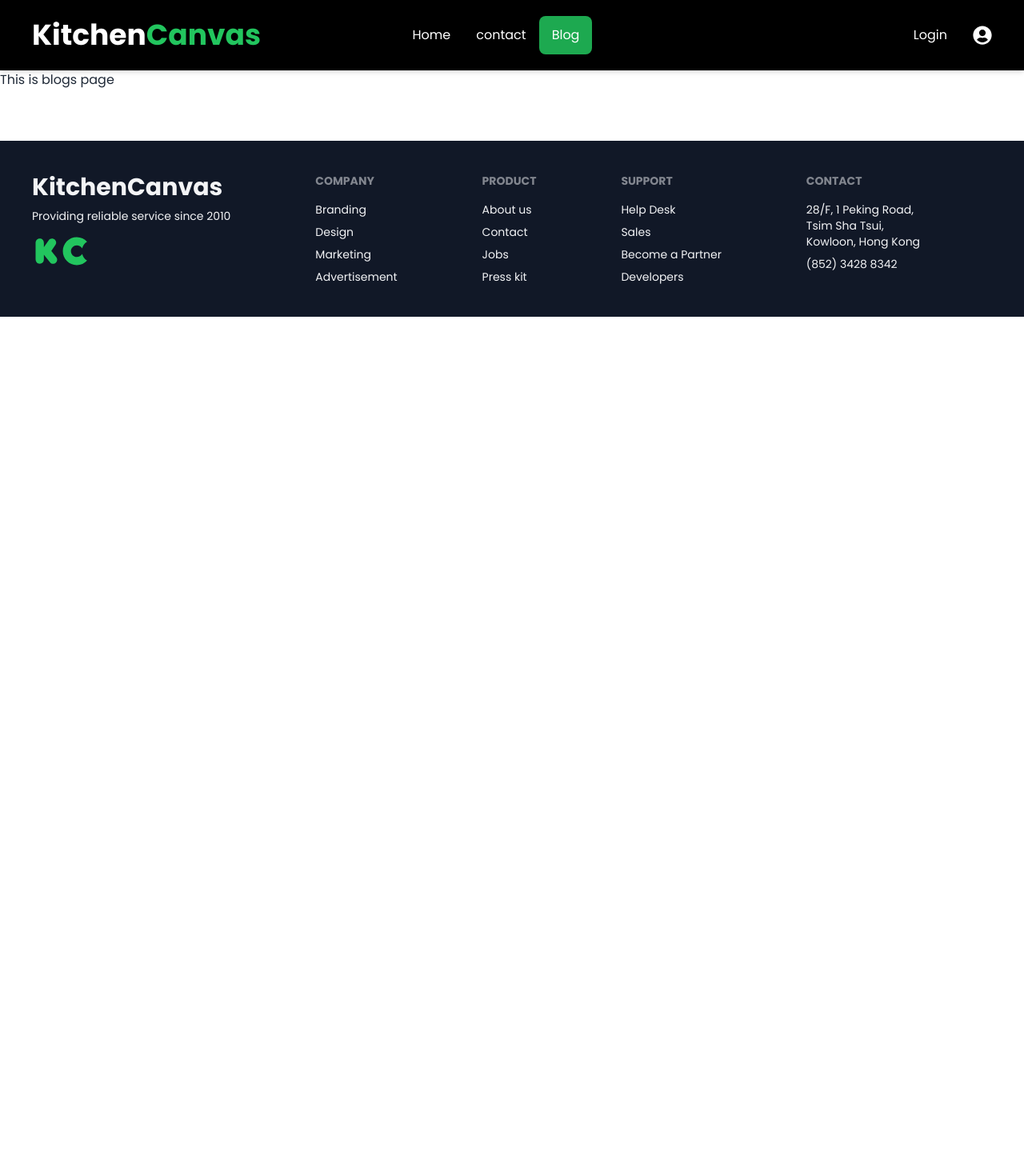
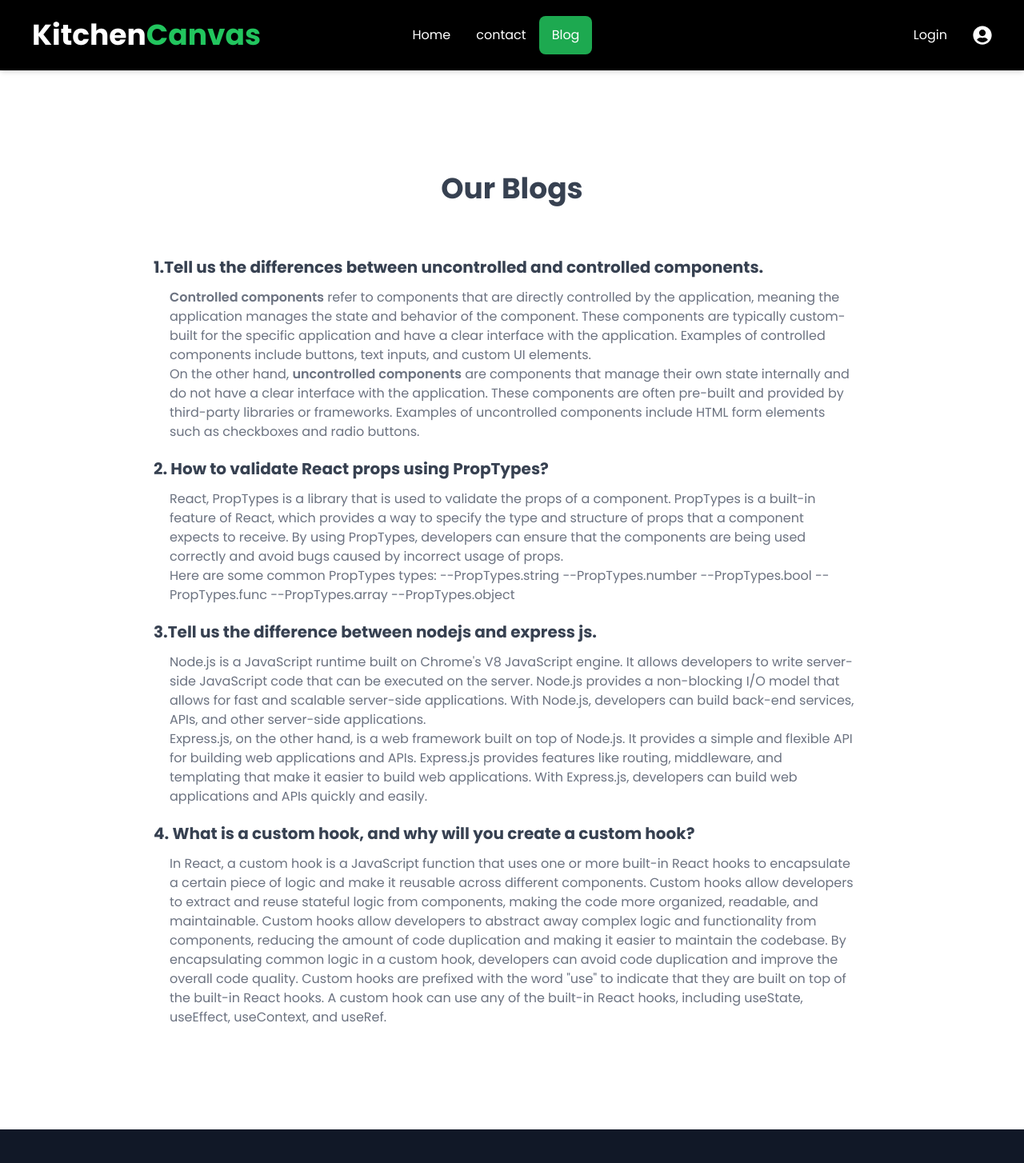
Before and after one commit to lizaafrin/kitchencanvas-client, a React (Vite) app: page /blog in a window 1280 px wide. Shown: the top 1454 px of the page at 80% size. Before the commit the page ends 800 px from the top, so only its background shows below. Built offline with nearby package versions, Linux system fonts and the light colour scheme; no server answers.

Commit message:
chef info card created

```diff
--- a/package.json
+++ b/package.json
@@ -16,6 +16,7 @@
     "react": "^18.2.0",
     "react-dom": "^18.2.0",
     "react-icons": "^4.8.0",
+    "react-lazy-load": "^4.0.1",
     "react-router-dom": "^6.11.0",
     "sort-by": "^1.2.0",
     "swiper": "^9.2.4"
--- a/src/pages/Blogs/Blogs.jsx
+++ b/src/pages/Blogs/Blogs.jsx
@@ -1,9 +1,94 @@
-import React from 'react';
+import React from "react";
 
 const Blogs = () => {
   return (
-    <div>
-      <h2>This is blogs page</h2>
+    <div className="">
+      <h2 className="font-bold mb-16 text-4xl pt-32 text-gray-700 text-center">
+        Our Blogs
+      </h2>
+      {/* <img
+        className="absolute rotate-180 top-0 bottom-0"
+        src="/Images/Vector.png"
+      />
+      <img className="absolute right-0 top-0" src="/Images/Vector1.png" /> */}
+      {/* <div className="text-center mb-8">
+          <h2 className="text-gray-700 my-16 font-bold mb-3 text-3xl">
+            Frequently Asked Questions
+          </h2>
+        </div> */}
+      <div className="container lg:max-w-4xl mx-3 lg:mx-auto">
+        <h4 className="text-gray-700 font-bold mb-3 text-xl">
+          1.Tell us the differences between uncontrolled and controlled
+          components.
+        </h4>
+        <p className="text-gray-500 mx-5">
+          <span className="font-semibold">Controlled components</span> refer to
+          components that are directly controlled by the application, meaning
+          the application manages the state and behavior of the component. These
+          components are typically custom-built for the specific application and
+          have a clear interface with the application. Examples of controlled
+          components include buttons, text inputs, and custom UI elements.
+          <br />
+          On the other hand,{" "}
+          <span className="font-semibold">uncontrolled components</span> are
+          components that manage their own state internally and do not have a
+          clear interface with the application. These components are often
+          pre-built and provided by third-party libraries or frameworks.
+          Examples of uncontrolled components include HTML form elements such as
+          checkboxes and radio buttons.
+        </p>
+        <h4 className="text-gray-700 font-bold mb-3 text-xl pt-5">
+          2. How to validate React props using PropTypes?
+        </h4>
+        <p className="text-gray-500 mx-5">
+          React, PropTypes is a library that is used to validate the props of a
+          component. PropTypes is a built-in feature of React, which provides a
+          way to specify the type and structure of props that a component
+          expects to receive. By using PropTypes, developers can ensure that the
+          components are being used correctly and avoid bugs caused by incorrect
+          usage of props.
+          <br />
+          Here are some common PropTypes types: --PropTypes.string
+          --PropTypes.number --PropTypes.bool --PropTypes.func --PropTypes.array
+          --PropTypes.object
+        </p>
+        <h4 className="text-gray-700 font-bold mb-3 text-xl pt-5">
+          3.Tell us the difference between nodejs and express js.
+        </h4>
+        <p className="text-gray-500 mx-5">
+          Node.js is a JavaScript runtime built on Chrome's V8 JavaScript
+          engine. It allows developers to write server-side JavaScript code that
+          can be executed on the server. Node.js provides a non-blocking I/O
+          model that allows for fast and scalable server-side applications. With
+          Node.js, developers can build back-end services, APIs, and other
+          server-side applications.
+          <br />
+          Express.js, on the other hand, is a web framework built on top of
+          Node.js. It provides a simple and flexible API for building web
+          applications and APIs. Express.js provides features like routing,
+          middleware, and templating that make it easier to build web
+          applications. With Express.js, developers can build web applications
+          and APIs quickly and easily.
+        </p>
+        <h4 className="text-gray-700 font-bold mb-3 text-xl pt-5">
+          4. What is a custom hook, and why will you create a custom hook?
+        </h4>
+        <p className="text-gray-500 mx-5 pb-16">
+          In React, a custom hook is a JavaScript function that uses one or more
+          built-in React hooks to encapsulate a certain piece of logic and make
+          it reusable across different components. Custom hooks allow developers
+          to extract and reuse stateful logic from components, making the code
+          more organized, readable, and maintainable. Custom hooks allow
+          developers to abstract away complex logic and functionality from
+          components, reducing the amount of code duplication and making it
+          easier to maintain the codebase. By encapsulating common logic in a
+          custom hook, developers can avoid code duplication and improve the
+          overall code quality. Custom hooks are prefixed with the word "use" to
+          indicate that they are built on top of the built-in React hooks. A
+          custom hook can use any of the built-in React hooks, including
+          useState, useEffect, useContext, and useRef.
+        </p>
+      </div>
     </div>
   );
 };
--- /dev/null
+++ b/src/pages/Home/ChefInfoCard.jsx
@@ -0,0 +1,61 @@
+import React from "react";
+import { FaLongArrowAltRight, FaThumbsUp } from "react-icons/fa";
+import { Link } from "react-router-dom";
+import LazyLoad from "react-lazy-load";
+
+const ChefInfoCard = (props) => {
+  const chefData = props.value;
+  const { bio, chefId, likes, name, numOfRecipes, picture, yearOfExp } =
+    chefData;
+
+  return (
+    <div className="card w-full bg-base-100 shadow-xl">
+      <LazyLoad>
+        <img className="w-full h-[650px] object-cover" src={picture} />
+      </LazyLoad>
+      <div className="card-body">
+        <h2 className="card-title">
+          {name}
+          <div className="badge badge-secondary">
+            {" "}
+            <div className="flex items-center p-2">
+              <FaThumbsUp className="mr-2"></FaThumbsUp> {likes}
+            </div>{" "}
+          </div>
+        </h2>
+        <p className="my-3">{bio.slice(0, 125)}...</p>
+        <div className="">
+          <div className="space-y-3">
+            <button
+              type="button"
+              className="border-2 border-red-800  text-black px-6 py-1  leading-none flex items-center rounded-lg"
+            >
+              Years of Experience:{" "}
+              <span className="p-1 rounded text-black font-semibold ml-2">
+                {yearOfExp}
+              </span>
+              yrs
+            </button>
+            <button
+              type="button"
+              className="border-2 border-red-800  text-black px-6 py-1 leading-none flex items-center rounded-lg"
+            >
+              Number Of Recipes:{" "}
+              <span className="p-1 rounded text-black font-semibold ml-2">
+                {numOfRecipes}
+              </span>
+            </button>
+          </div>
+          <Link to="/recipedetails" state={chefData}>
+            <button className="bg-amber-500 text-black px-6 py-2 mt-8 rounded-md">
+              View Recipes{" "}
+              <FaLongArrowAltRight className="inline-block text-red-800 duration-150 hover:transition-all hover:translate-x-1"></FaLongArrowAltRight>{" "}
+            </button>
+          </Link>
+        </div>
+      </div>
+    </div>
+  );
+};
+
+export default ChefInfoCard;
--- /dev/null
+++ b/src/pages/RecipeDetails/RecipeDetails.jsx
@@ -0,0 +1,17 @@
+import React from "react";
+import { useLoaderData, useParams } from "react-router-dom";
+
+const RecipeDetails = () => {
+  const { id } = useParams();
+  const singleChefData = useLoaderData();
+
+  console.log(id);
+
+  return (
+    <div>
+      <h2>Chef Data Comming</h2>
+    </div>
+  );
+};
+
+export default RecipeDetails;
--- a/src/providers/AuthProvider.jsx
+++ b/src/providers/AuthProvider.jsx
@@ -4,6 +4,8 @@ export const AuthContext = createContext(null);
 
 const AuthProvider = ({ children }) => {
   const [chefInfo, setchefInfo] = useState([]);
+  const [recipeData, setRecipeData] = useState([]);
+
   const [loading, setLoading] = useState(true);
 
   useEffect(() => {
@@ -14,10 +16,18 @@ const AuthProvider = ({ children }) => {
     setLoading(false);
   }, []);
   // console.log(chefInfo);
+  useEffect(() => {
+    fetch("https://chef-recipe-hunter-server-side-lizaafrin.vercel.app/recipes")
+      .then((res) => res.json())
+      .then((data) => setRecipeData(data))
+      .catch((err) => console.log(err));
+    setLoading(false);
+  }, []);
 
   const authInfo = {
     chefInfo,
     loading,
+    recipeData,
   };
 
   return (
--- a/src/routes/routes.jsx
+++ b/src/routes/routes.jsx
@@ -7,6 +7,7 @@ import Login from "../pages/Login/Login";
 import Registration from "../pages/Register/Register";
 import Register from "../pages/Register/Register";
 import Contact from "../pages/Contact/Contact";
+import RecipeDetails from "../pages/RecipeDetails/RecipeDetails";
 
 const router = createBrowserRouter([
   {
@@ -22,6 +23,14 @@ const router = createBrowserRouter([
             element: <ChefInfo></ChefInfo>,
           },
         ],
+      },
+      {
+        path: "/:id",
+        element: <RecipeDetails></RecipeDetails>,
+        loader: ({ params }) =>
+          fetch(
+            `https://chef-recipe-hunter-server-side-lizaafrin.vercel.app/${params.id}`
+          ),
       },
       {
         path: "/contact",
```
Also changed, not shown: src/pages/Home/ChefInfo.jsx (+14 -59 lines), 1 other file (tests, documents, lock files or other folders).
